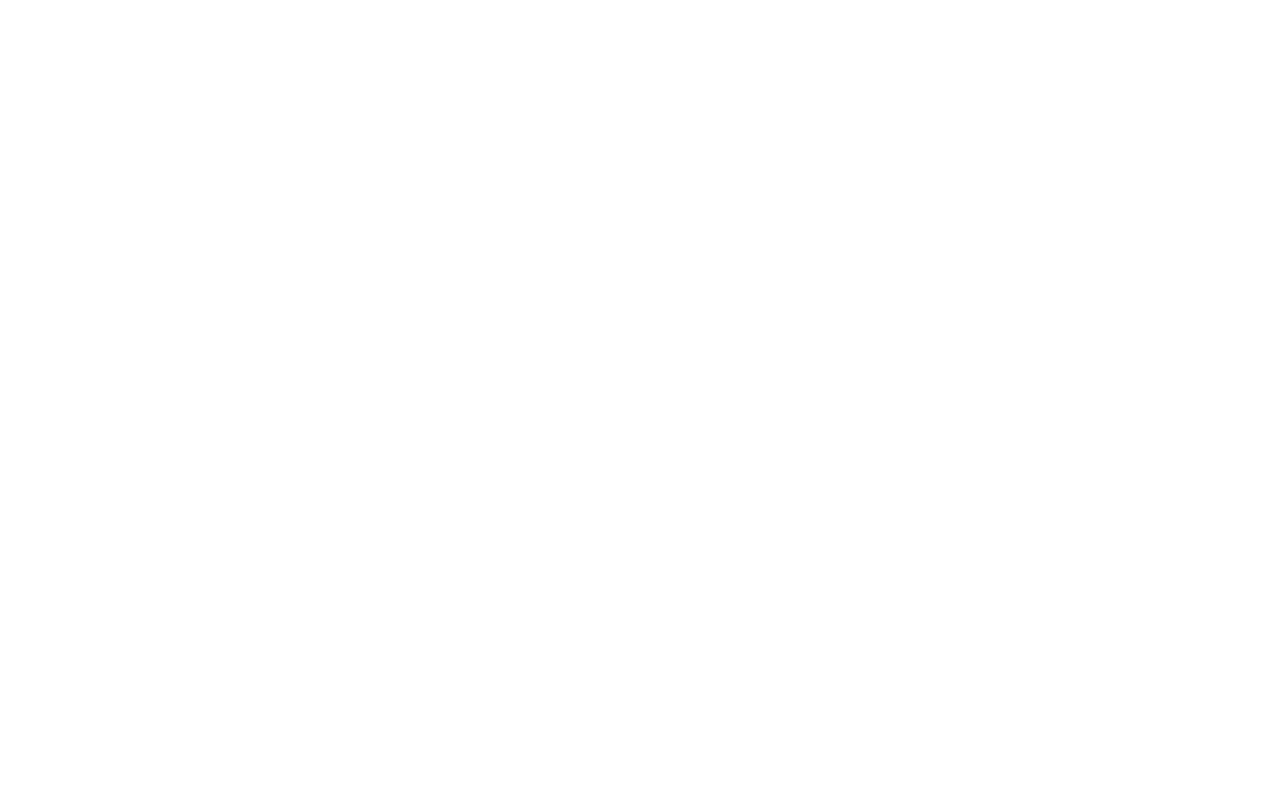
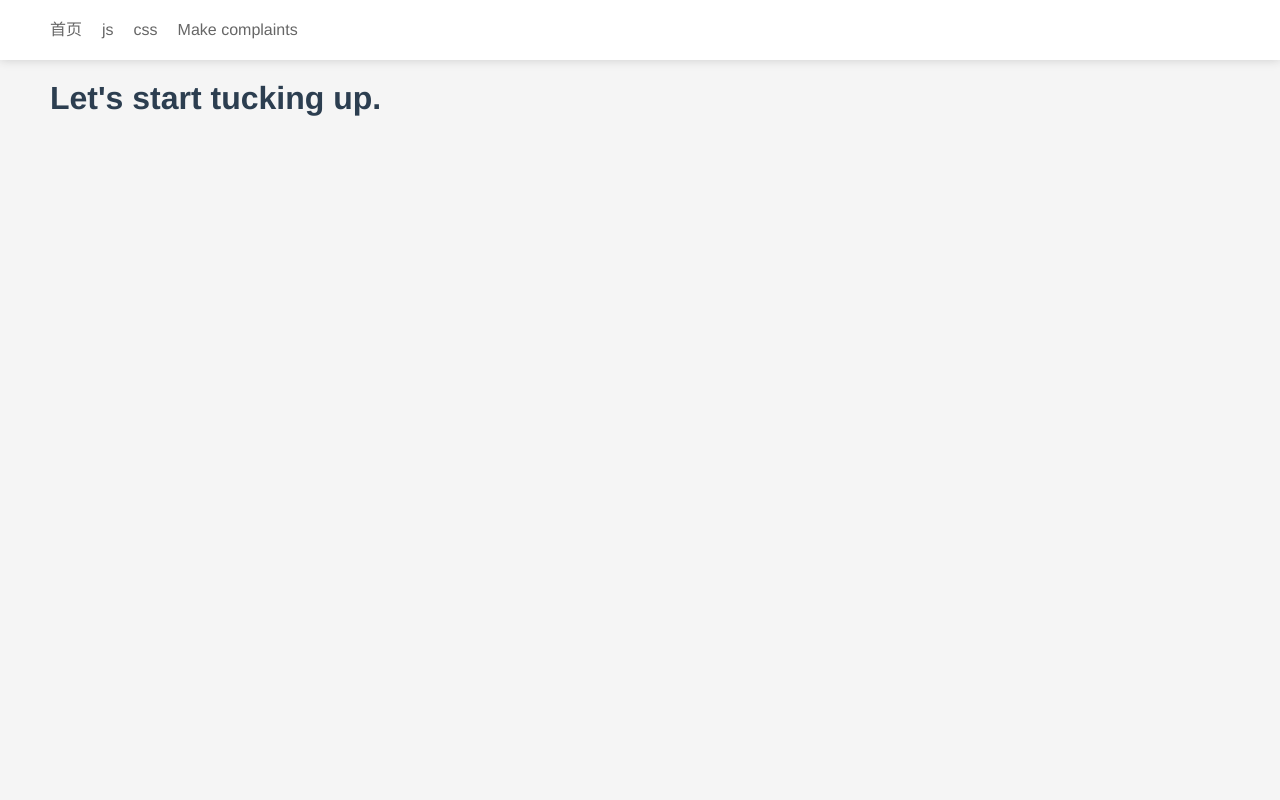
Before and after one commit to L-cw/code, a Vue app: page /#/makeComplaints in a window 1280 px wide. Shown: the top 800 px of the page. Built offline with nearby package versions, Linux system fonts and the light colour scheme.

Commit message:
jovi-dev init

```diff
--- a/config/index.js
+++ b/config/index.js
@@ -13,7 +13,7 @@ module.exports = {
     proxyTable: {},
 
     // Various Dev Server settings
-    host: 'localhost', // can be overwritten by process.env.HOST
+    host: '127.0.0.1', // can be overwritten by process.env.HOST
     port: 8080, // can be overwritten by process.env.PORT, if port is in use, a free one will be determined
     autoOpenBrowser: true,
     errorOverlay: true,
--- a/src/router/index.js
+++ b/src/router/index.js
@@ -2,6 +2,7 @@ import Vue from 'vue'
 import Router from 'vue-router'
 
 const showEverything = () => import('@/views/showEverything')
+const makeComplaints = () => import('@/views/makeComplaints')
 
 Vue.use(Router)
 
@@ -31,6 +32,10 @@ export default new Router({
         {
           path: 'show-everything',
           component: showEverything
+        },
+        {
+          path: 'makeComplaints',
+          component: makeComplaints
         }
       ]
     }
--- a/src/views/common/header.vue
+++ b/src/views/common/header.vue
@@ -9,6 +9,9 @@
       </li>
       <li class="nav-item fl">
         <a href="/"> css </a>
+      </li>
+      <li class="nav-item fl">
+        <router-link to="/makeComplaints" tag='a'> Make complaints </router-link>
       </li>
     </div>
   </div>
--- /dev/null
+++ b/src/views/makeComplaints/index.vue
@@ -0,0 +1,46 @@
+<template>
+  <div class="topic-cont clearfix">
+    <div class="content">
+      <h1>Let's start tucking up.</h1>
+      <div class="test">
+
+      </div>
+    </div>
+  </div>
+</template>
+
+<script>
+export default {
+  name: 'index',
+  data () {
+    return {
+      pageHeight: 0
+    }
+  }
+  // methods: {
+  //   handleWindowResize () {
+  //     this.pageHeight = window.innerHeight - 130
+  //   }
+  // },
+  // created () {
+  //   this.pageHeight = window.innerHeight - 130
+  //   window.addEventListener('resize', this.handleWindowResize)
+  // },
+  // destroyed () {
+  //   window.removeEventListener('resize', this.handleWindowResize)
+  // }
+}
+</script>
+
+<style scoped lang='less'>
+  @import "../../assets/less/base.less";
+  .topic-cont {
+    padding: 20px 0;
+    min-height: calc(100vh - 130px);
+    background-color: @bg-default;
+    .test {
+      width: 1180px;
+      height: 2000px;
+    }
+  }
+</style>
```
Also changed, not shown: 1 other file (tests, documents, lock files or other folders).
